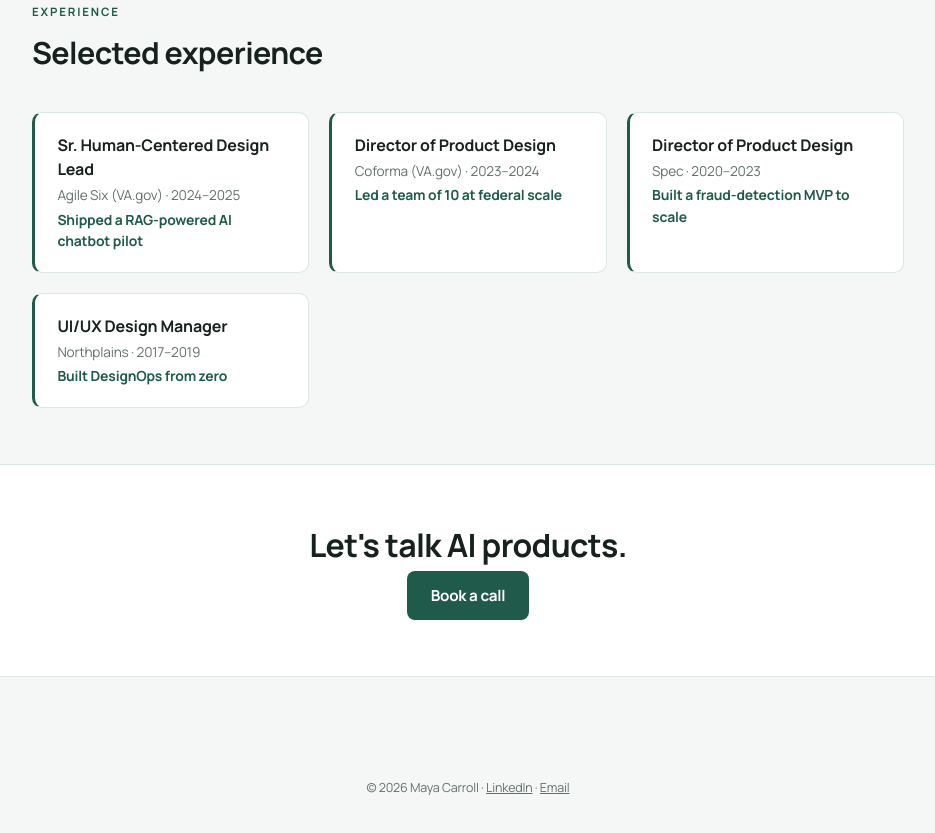
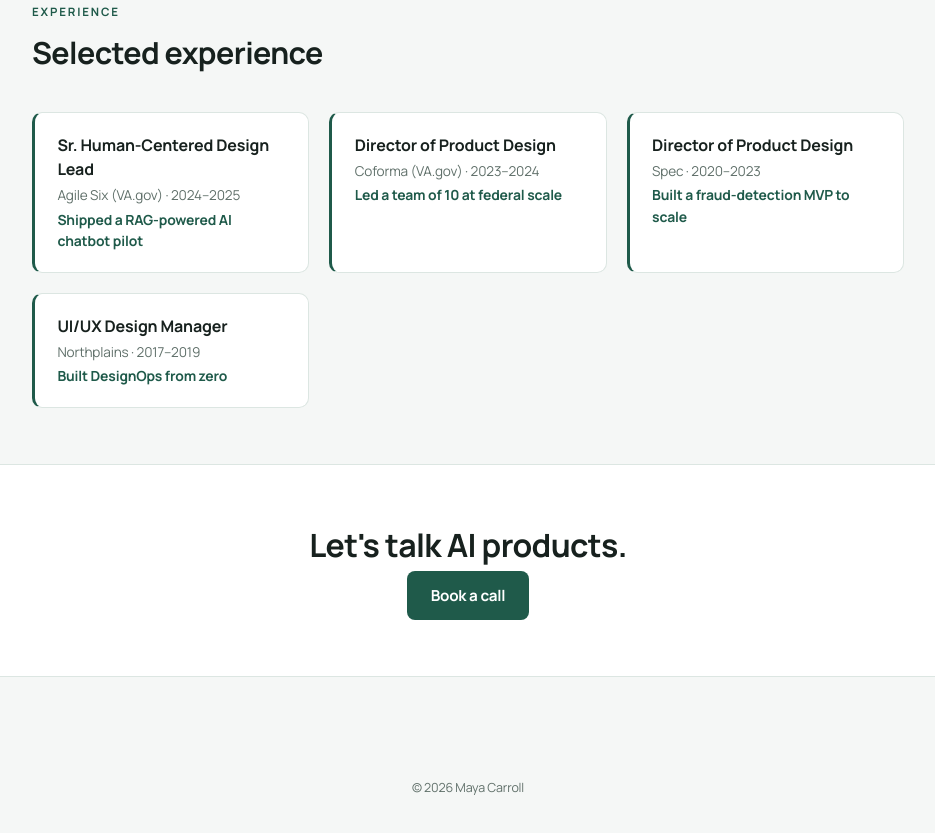
Before and after one commit to mayacarroll-ux/maya-carroll-portfolio, a website: page about.html in a window 1280 px wide. Shown: the part 822-1655 px from the top of the page, without its empty margins (172-1107 px from the left). Drawn offline with Linux system fonts and the light colour scheme; no server answers.

Commit message:
Remove LinkedIn/Email links from About page footer

```diff
--- a/about.html
+++ b/about.html
@@ -884,7 +884,7 @@
   </main>
 
   <footer>
-    <p>© 2026 Maya Carroll · <a href="https://www.linkedin.com/in/mayacarroll" target="_blank" rel="noopener">LinkedIn</a> · <a href="mailto:hiring@mayacarroll.com">Email</a></p>
+    <p>© 2026 Maya Carroll</p>
   </footer>
 
   <script>
```
